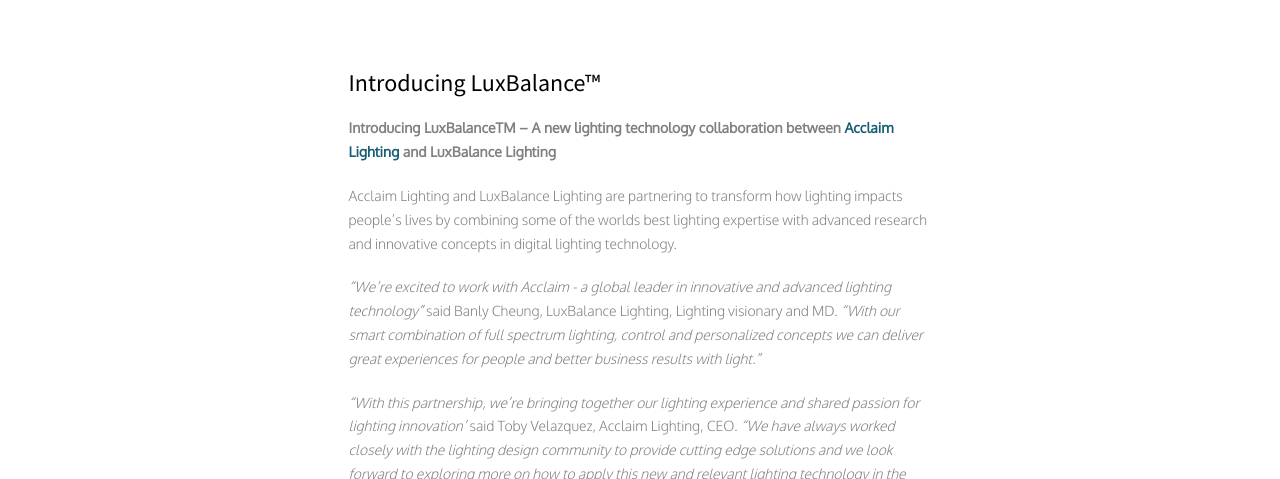
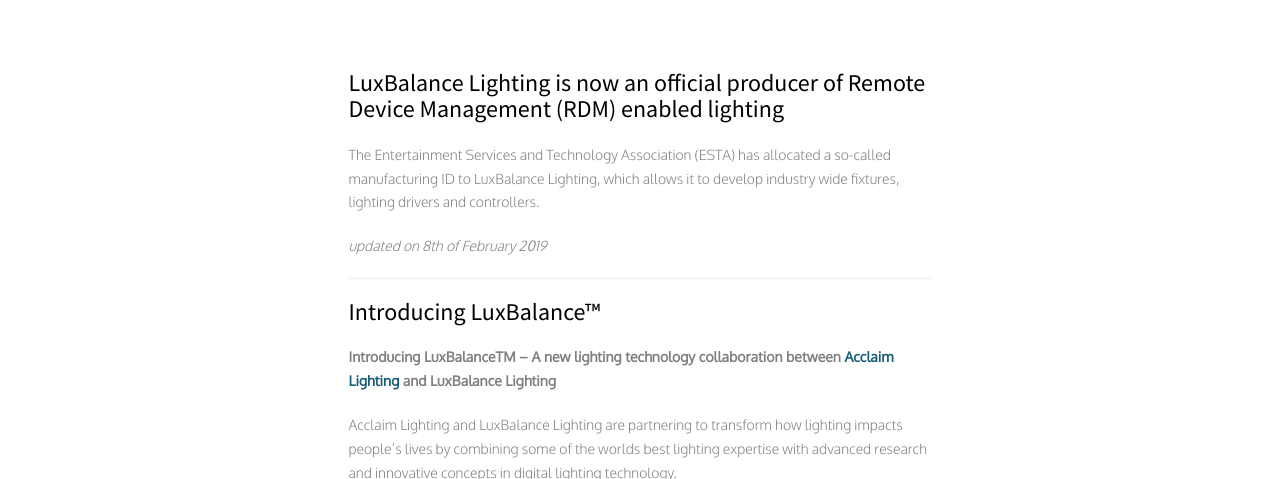
Before and after one commit to luxbalance/luxbalance.github.io, a plain HTML site: page inthemedia.html in a window 1280 px wide. Shown: the part 766-1245 px from the top of the page. Drawn offline with Linux system fonts and the light colour scheme; files whose address does not match are found by name.

Commit message:
update in the media

```diff
--- a/inthemedia.html
+++ b/inthemedia.html
@@ -129,6 +129,10 @@
 		<div id="fh5co-about">
 			<div class="row animate-box">
 				<div class="col-md-6 col-md-offset-3 text-left heading-section">
+					<h3>LuxBalance Lighting is now an official producer of Remote Device Management (RDM) enabled lighting</h3>
+					<p>The Entertainment Services and Technology Association (ESTA) has allocated a so-called manufacturing ID to LuxBalance Lighting, which allows it to develop industry wide fixtures, lighting drivers and controllers.</p>
+<em>updated on 8th of February 2019</em>
+					<hr>
 					<h3>Introducing LuxBalance™</h3>
 
 					<p><b>Introducing LuxBalanceTM – A new lighting technology collaboration between <a href="http://www.acclaimlighting.com/news/news-detail/article/introducing-luxbalanceTM.html" target="_blank">Acclaim Lighting</a> and LuxBalance Lighting </b></p>
```
Also changed, not shown: 2 other files.
